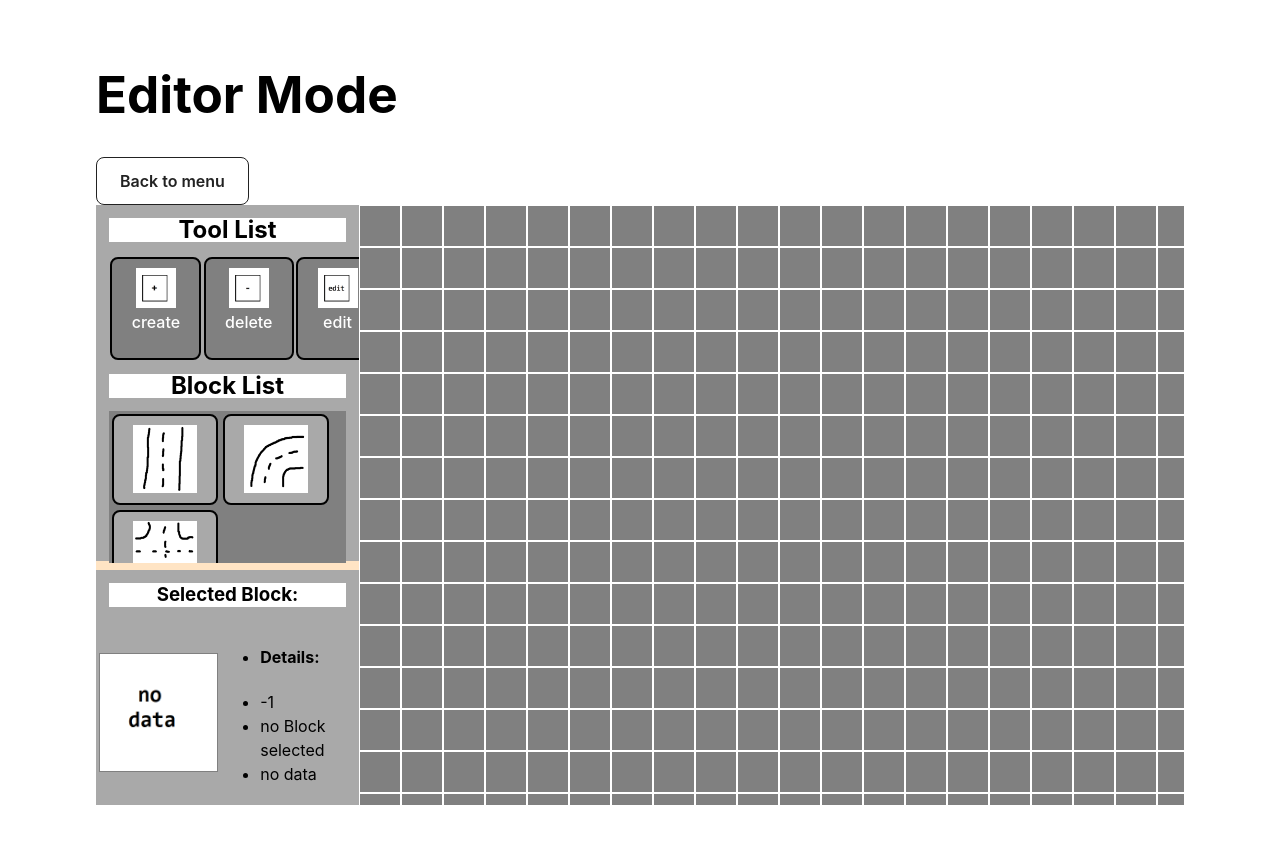
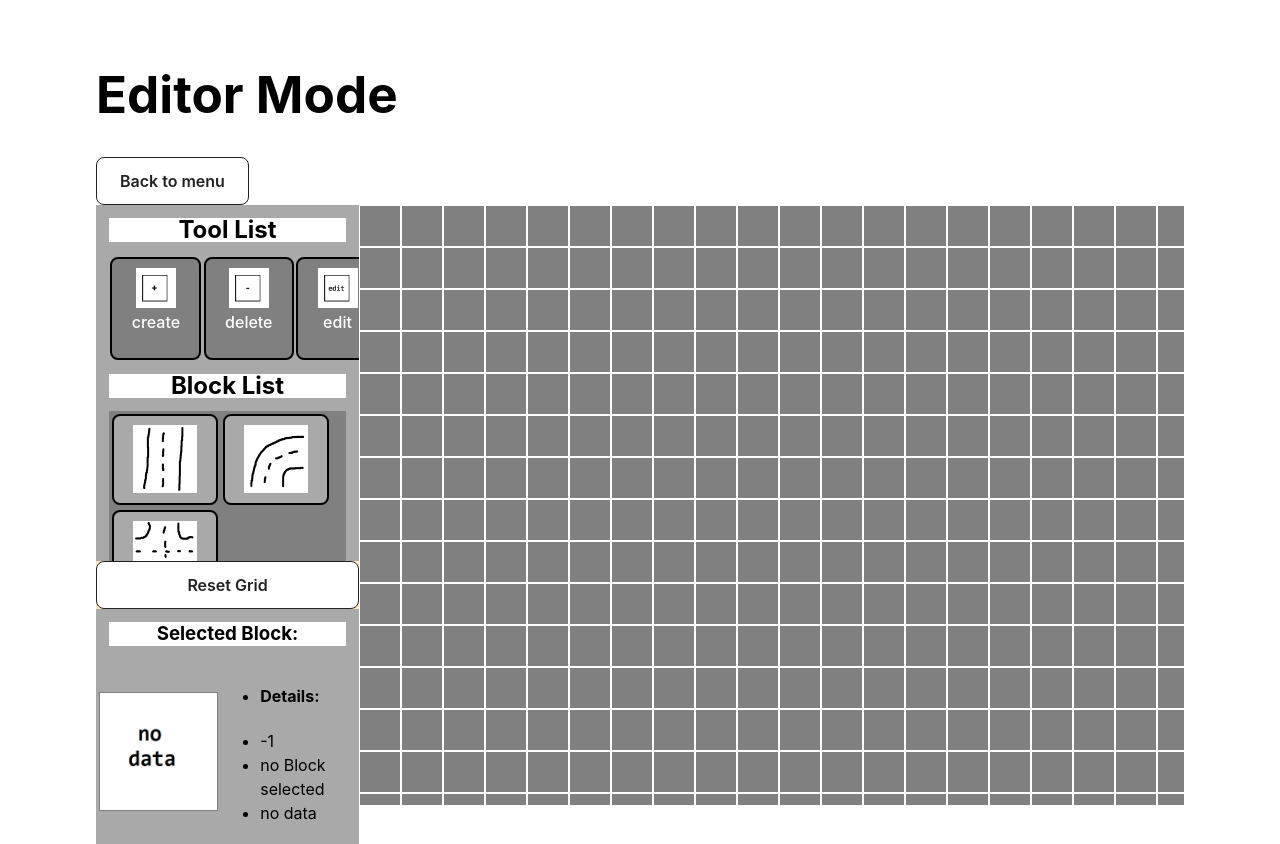
Before and after one commit to yannickMessinger/SoftwareTechnikProjekt_frontend, a Vue app: page /editor in a window 1280 px wide. Built offline with nearby package versions, Linux system fonts and the light colour scheme.

Commit message:
feat: added button to reset grid in street editor

```diff
--- a/src/components/streetplaner/StreetGrid.vue
+++ b/src/components/streetplaner/StreetGrid.vue
@@ -17,6 +17,9 @@
     watch(() => bus.value.get('block-select-event'), (val) => {
         toolState.block = val[0];
         console.log(toolState);
+    });
+    watch(() => bus.value.get('grid-reset-event'), (val) => {
+        if (val) { resetGrid(); }
     });
 
     // create and initialize streetGrid
--- a/src/views/EditorView.vue
+++ b/src/views/EditorView.vue
@@ -10,6 +10,7 @@
             <div class="left_top2">
                 <ListBlocksComponent></ListBlocksComponent>
             </div>
+            <button class="button" @click="emit('grid-reset-event', true)">Reset Grid</button>
             <div class="left_bottom">
                 <SelectedBlockComponent></SelectedBlockComponent>
             </div>
@@ -22,13 +23,15 @@
 </template>
 
 <script setup lang="ts">
-    import { computed,ref } from 'vue'
+    import useEventBus from '../services/eventBus'
     import PrimButton from '../components/PrimButton.vue'
     import router from '../router/router'
     import ListToolsComponent from '../components/streetplaner/ListToolsComponent.vue'
     import ListBlocksComponent from '../components/streetplaner/ListBlocksComponent.vue'
     import SelectedBlockComponent from '../components/streetplaner/SelectedBlockComponent.vue'
     import StreetGrid from '../components/streetplaner/StreetGrid.vue'
+
+    const {emit} = useEventBus();
 
     function backToMenu(){
         router.push('/')
@@ -65,4 +68,49 @@
         background-color: grey;
         overflow: auto;
     }
+    .button {
+        background-color: #FFFFFF;
+        border: 1px solid #222222;
+        border-radius: 8px;
+        box-sizing: border-box;
+        color: #222222;
+        cursor: pointer;
+        display: inline-block;
+        font-family: Circular,-apple-system,BlinkMacSystemFont,Roboto,"Helvetica Neue",sans-serif;
+        font-size: 16px;
+        font-weight: 600;
+        line-height: 20px;
+        margin: 0;
+        outline: none;
+        padding: 13px 23px;
+        position: relative;
+        text-align: center;
+        text-decoration: none;
+        touch-action: manipulation;
+        transition: box-shadow .2s,-ms-transform .1s,-webkit-transform .1s,transform .1s;
+        user-select: none;
+        -webkit-user-select: none;
+        width: auto;
+    }
+
+    .button:focus-visible {
+        box-shadow: #222222 0 0 0 2px, rgba(255, 255, 255, 0.8) 0 0 0 4px;
+        transition: box-shadow .2s;
+    }
+
+    .button:active {
+        background: #F6F9FE;
+        border-color: #000000;
+        transform: scale(.96);
+    }
+
+    .button:disabled {
+        border-color: #DDDDDD;
+        color: #DDDDDD;
+        cursor: not-allowed;
+        opacity: 1;
+    }
+    .button:hover {
+        background: #F6F9FE;
+    }
 </style>
```
